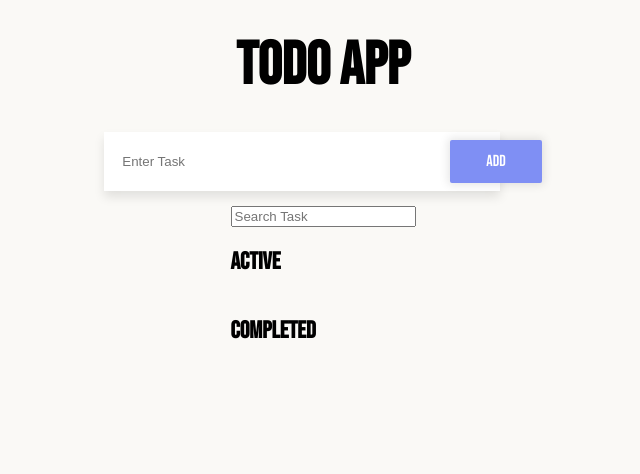
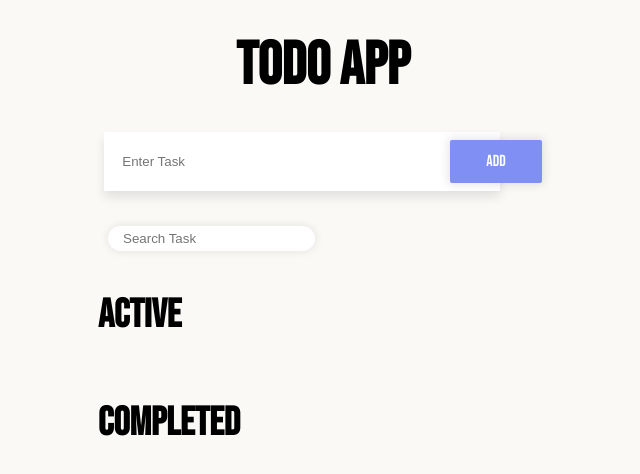
Before and after one commit to ErikYSH/todo-app, a React (Create React App) app: page / in a window 1280 px wide. Shown: the top 474 px of the page, without its empty margins (317-957 px from the left). Built offline with nearby package versions, Linux system fonts and the light colour scheme.

Commit message:
Show List CSS added

```diff
--- a/src/component/ShowList/index.css
+++ b/src/component/ShowList/index.css
@@ -1,7 +1,26 @@
 .showList {
-    /* border: 1px solid black;  */
-    margin: 15px 0;
     display: flex;
     flex-direction: column;
-    justify-content: center;
+    justify-content: start;
+    align-items: start;
+    width: 450px;
+    margin: 10px;
+    padding: 15px;
 }
+.search {
+    margin: 15px 0;
+    border-radius: 2em;
+    border: none;
+    padding: 5px 15px;
+    margin: 10px;
+    box-shadow: 0 0 10px rgba(0, 0, 0, 0.1);
+}
+.showList__container{
+    display: flex;
+    justify-content: start;
+    flex-direction: column;
+}
+.showList__container h2 {
+    margin: 30px 0;
+    font-size: 40px;
+}
--- a/src/component/ShowList/index.tsx
+++ b/src/component/ShowList/index.tsx
@@ -12,7 +12,6 @@ const ShowList: React.FC<Props> = ({ taskList, setTaskList }: Props) => {
   const [search, setSearch] = useState("");
   const [complete, setComplete] = useState("");
 
-
   return (
     <div className="showList">
       <input
@@ -24,21 +23,17 @@ const ShowList: React.FC<Props> = ({ taskList, setTaskList }: Props) => {
         }}
       />
 
-      <div>
+      <div className="showList__container">
         <h2>Active</h2>
         {taskList
           .filter((task) => {
-            if (search === "" && task.isComplete === false) {
+            if (search === "") {
               return task;
             } else if (task.task.toLowerCase().includes(search.toLowerCase())) {
               return task;
             }
-            if (task.isComplete === false) {
-                return task
-            }
           })
           .map((task) => (
-
             <SingleTask
               task={task}
               taskList={taskList}
@@ -46,6 +41,7 @@ const ShowList: React.FC<Props> = ({ taskList, setTaskList }: Props) => {
             />
           ))}
       </div>
+      <div className="showList__container">
         <h2>Completed</h2>
         {taskList
           .filter((task) => {
@@ -60,7 +56,7 @@ const ShowList: React.FC<Props> = ({ taskList, setTaskList }: Props) => {
               setTaskList={setTaskList}
             />
           ))}
-      <div></div>
+      </div>
     </div>
   );
 };
--- a/src/component/SingleTask/index.css
+++ b/src/component/SingleTask/index.css
@@ -18,7 +18,8 @@
 
 .singleTaskText {
     flex: 1;
-    font-size: 30px;
+    font-size: 20px;
+    font-family: sans-serif;
 }
 
 .icons{
--- /dev/null
+++ b/src/models/TasksData.json
@@ -0,0 +1,3 @@
+[
+    {"task":"Eat Food", "isComplete":false}
+]
```
Lines whose indentation alone changed are shown as unchanged.
